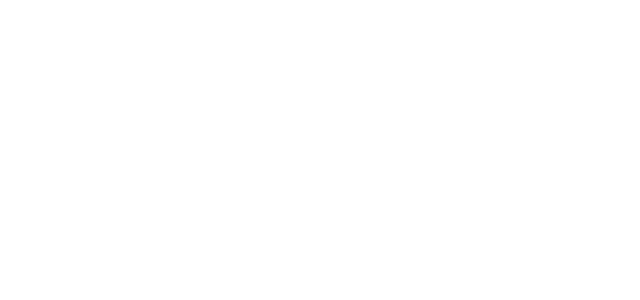
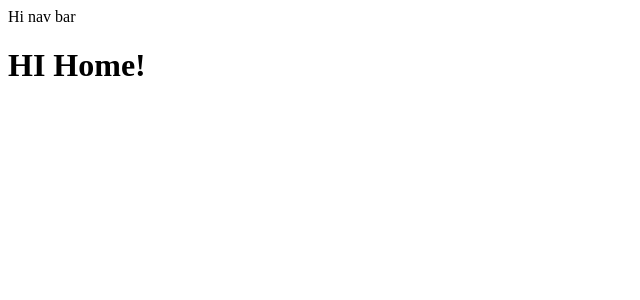
Before and after one commit to VisarutJDev/portfolio, a React (Create React App) app: page /app in a window 1280 px wide. Shown: the top 300 px of the page, without its empty margins (0-640 px from the left). Built offline with nearby package versions, Linux system fonts and the light colour scheme.

Commit message:
update gitignore and navigation

```diff
--- /dev/null
+++ b/src/navigation/Navigation.js
@@ -0,0 +1,44 @@
+import React, { Component } from 'react';
+
+class Navigation extends Component {
+    constructor(props) {
+        super(props)
+        this.state = {
+            mobileToggle: false,
+            mobileView: true,
+        }
+    }
+
+    updateDimension = () => {
+        if (window.innerWidth > 500) {
+            this.setState({ mobileView: false });
+        } else {
+            this.setState({ mobileView: true });
+        }
+    }
+
+    handleClick = () => {
+        this.setState(prevState => ({
+            mobileToggle: !prevState.mobileToggle
+        }));
+    }
+
+    componentDidMount() {
+        this.updateDimension();
+        window.addEventListener("resize", this.updateDimensions)
+    }
+
+    render() {
+        const { children } = this.props
+        return (
+            <div>Hi nav bar
+                <main>
+                    {children}
+                </main>
+            </div>
+        );
+    }
+
+}
+
+export default Navigation;
--- a/src/routes.js
+++ b/src/routes.js
@@ -1,12 +1,16 @@
 import React from 'react';
 import { BrowserRouter as Router, Route } from "react-router-dom";
-import App from './container/App';
+// import App from './container/App';
 import Home from './container/Home'
+import Navigation from './navigation/Navigation'
 
 export default (
     <Router>
-        <Route exact path="" component={Home}>
-            <Route path="/app" component={App}/>
-        </Route>
+        <Navigation>
+            <Route exact path="" component={Home}>
+                {/* <Route path="/app" component={App} /> */}
+            </Route>
+        </Navigation>
+
     </Router>
 );
```
Also changed, not shown: src/navigation/Desktop-nav.js (added, +8 -0 lines), src/navigation/Mobile-nav.js (added, +8 -0 lines), 2 other files (tests, documents, lock files or other folders).
